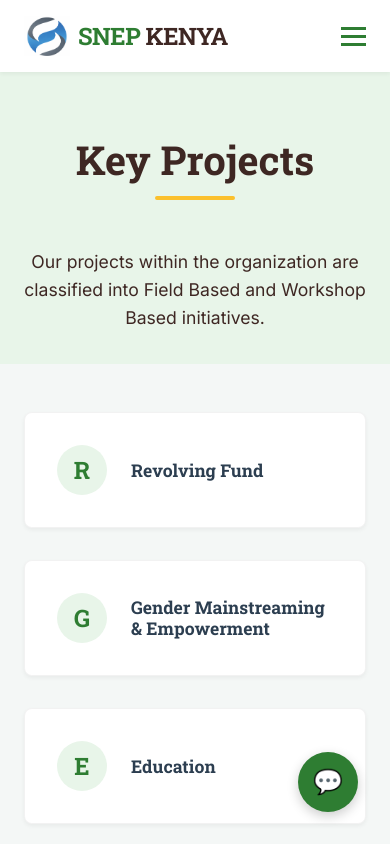
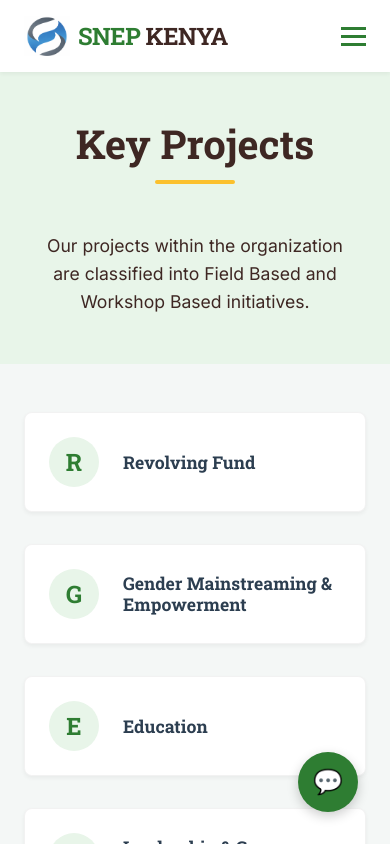
Before and after one commit to fringguske/snepkenya, a Next.js app: page /projects in a window 390 px wide. Built offline with nearby package versions, Linux system fonts and the light colour scheme.

Commit message:
Polish: Full mobile site optimization for About, RLF, and Projects pages

```diff
--- a/app/about/about.module.css
+++ b/app/about/about.module.css
@@ -144,3 +144,30 @@
     font-size: 1rem !important;
     position: static !important;
 }
+
+@media (max-width: 768px) {
+    .hero {
+        padding: 3rem 1rem;
+    }
+
+    .lead {
+        font-size: 1.1rem;
+    }
+
+    .structure {
+        padding: 1.5rem;
+    }
+
+    .gridTwo {
+        grid-template-columns: 1fr;
+        gap: 2rem;
+    }
+
+    .chain {
+        flex-direction: column;
+    }
+
+    .arrow {
+        transform: rotate(90deg);
+    }
+}
--- a/app/projects/projects.module.css
+++ b/app/projects/projects.module.css
@@ -60,3 +60,17 @@
     color: var(--text-main);
     margin: 0;
 }
+
+@media (max-width: 768px) {
+    .header {
+        padding: 3rem 1rem;
+    }
+
+    .grid {
+        grid-template-columns: 1fr;
+    }
+
+    .card {
+        padding: 1.5rem;
+    }
+}
--- a/app/rlf/rlf.module.css
+++ b/app/rlf/rlf.module.css
@@ -151,3 +151,22 @@
     font-style: italic;
     margin-top: 1rem;
 }
+
+@media (max-width: 768px) {
+    .header {
+        padding: 3rem 1rem;
+    }
+
+    .card {
+        padding: 1.5rem;
+    }
+
+    .gridTwo {
+        grid-template-columns: 1fr;
+        gap: 2rem;
+    }
+
+    .rulesGrid {
+        grid-template-columns: repeat(2, 1fr);
+    }
+}
```
